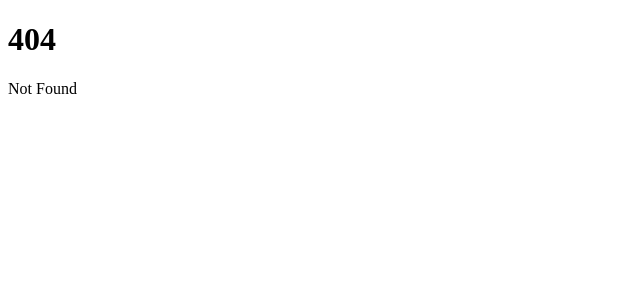
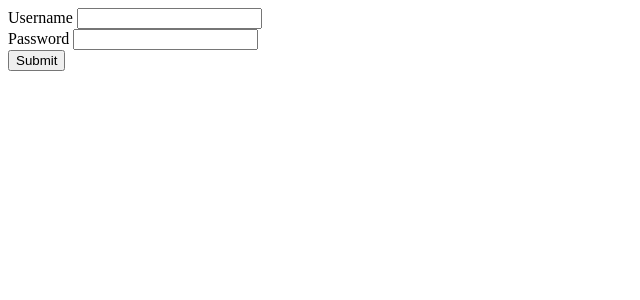
Before and after one commit to 1-IT-Gymnazium/JidelnaFE, a SvelteKit app: page /admin in a window 1280 px wide. Before the commit this address had no page. Shown: the top 300 px of the page, without its empty margins (0-640 px from the left). Built offline with nearby package versions, Linux system fonts and the light colour scheme.

Commit message:
udelany login

```diff
--- /dev/null
+++ b/src/routes/admin/+page.svelte
@@ -0,0 +1,14 @@
+<script>
+import Admin from './Admin.svelte';
+import Login from './Login.svelte';
+import user from './user.js';
+
+$: isLoggedIn = $user === null ? false : true;
+
+</script>
+
+{#if isLoggedIn}
+	<Admin />
+	{:else}
+	<Login />
+{/if}
--- /dev/null
+++ b/src/routes/admin/Admin.svelte
@@ -0,0 +1,36 @@
+<script>
+
+	import { uploadUser } from '../ApiService.js';
+	import user from './user.js';
+
+	let id = ''
+	let name = ''
+	let response = ''
+
+	async function handleClick () {
+		response = await uploadUser(id, name)
+		console.log(response)
+	}
+	const logout = () => {
+		user.update(() => null);
+	}
+</script>
+
+
+<div>
+	<h1>Jmeno</h1>
+	<input bind:value={name}>
+	<h1>Isic</h1>
+	<input bind:value={id}>
+	<br>
+	<button on:click={handleClick}>submit</button>
+</div>
+
+<input type="button" value="Logout" on:click={logout}>
+
+<style>
+    button {
+        width: 100px;
+        height: 100%;
+    }
+</style>
--- /dev/null
+++ b/src/routes/admin/Login.svelte
@@ -0,0 +1,43 @@
+<script>
+	import user from './user.js';
+
+	let name = ''
+	let password = ''
+	let currentError = null
+
+	const login = async () => {
+		await fetch(`http://127.0.0.1:8000/login`, {
+			method: 'POST',
+			headers: {
+				'accept' : 'application/json',
+				'Content-Type': 'application/json'
+			},
+			body: JSON.stringify({name:name, password:password})
+		})
+			.then( (res) => {
+				if (res.status < 299) return res.json()
+				if (res.status > 299) currentError = "Something went wrong with the server"
+			})
+			.then((data) => {
+				if(data) user.update(function(val) {
+					return {...val, ...data}
+				})
+			})
+			.catch((error) => {
+				currentError = error
+				console.log("Error loggin in: ", currentError)
+			})
+	}
+</script>
+
+<form on:submit|preventDefault={login}>
+	<div>
+		<label for="name">Username</label>
+		<input type="text" id="name" bind:value={name}>
+	</div>
+	<div>
+		<label for="password">Password</label>
+		<input type="password" id="password" bind:value={password}>
+	</div>
+	<button type="submit">Submit</button>
+</form>
--- /dev/null
+++ b/src/routes/admin/user.js
@@ -0,0 +1,4 @@
+import { writable } from 'svelte/store';
+
+const user = writable(null)
+export default user
```
